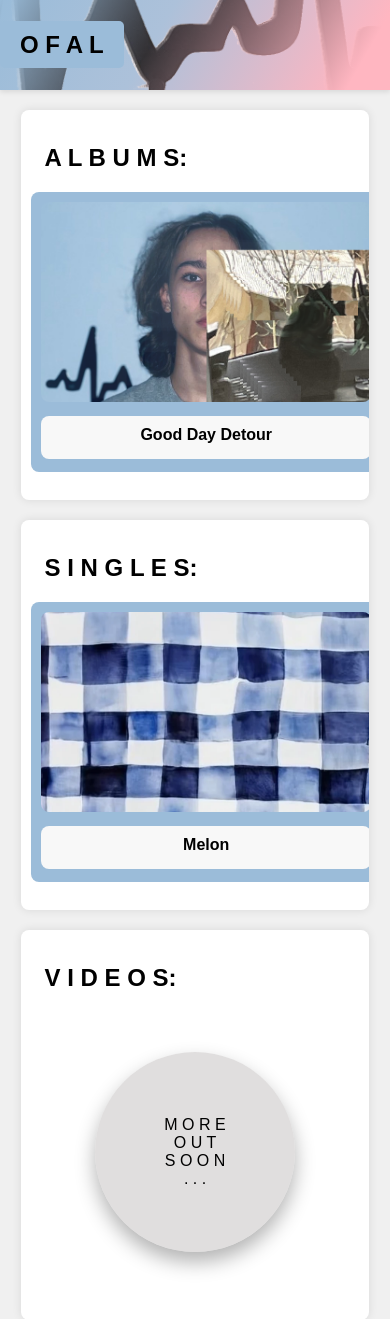
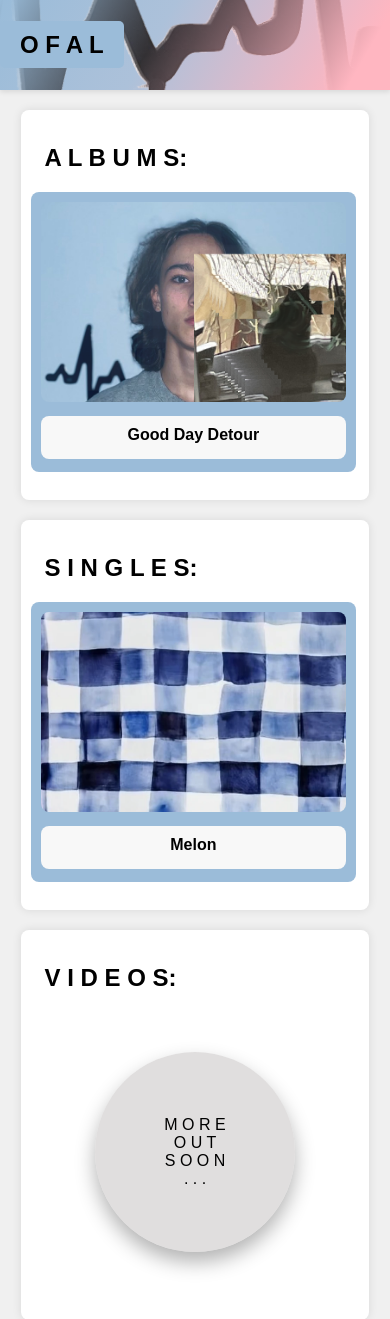
Before and after one commit to OFALOFAL/OFAL_website, a Django app: page / in a window 390 px wide. Shown: the top 1319 px of the page. Run offline with Django 4.2, Linux system fonts and the light colour scheme.

Commit message:
small tweak

```diff
--- a/webApp/static/webApp/home.css
+++ b/webApp/static/webApp/home.css
@@ -39,7 +39,7 @@ body {
     padding: 10px;
     margin-left: auto;
     margin-right: auto;
-    width: 350px !important;
+    width: 350px;
     display: inline-block;
     margin-bottom: 20px;
     box-sizing: border-box;
@@ -162,7 +162,7 @@ body {
         overflow-y: hidden;
     }
     .block {
-        width: calc(100% - 10px);
+        width: 99%;
         flex: 0 0 auto;
         margin-right: 20px;
     }
```
